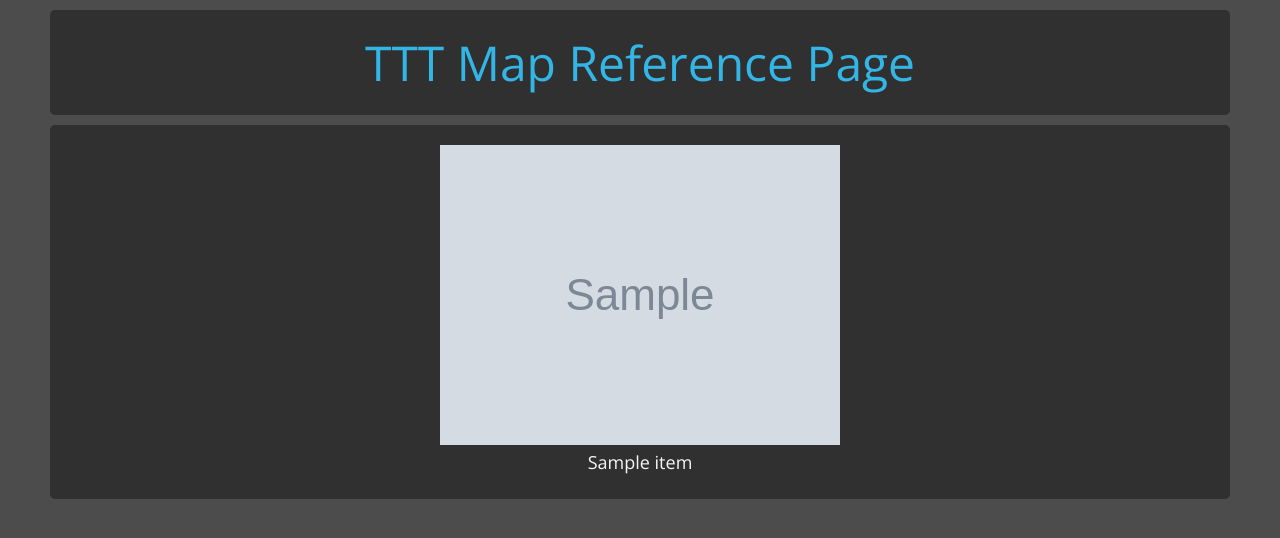
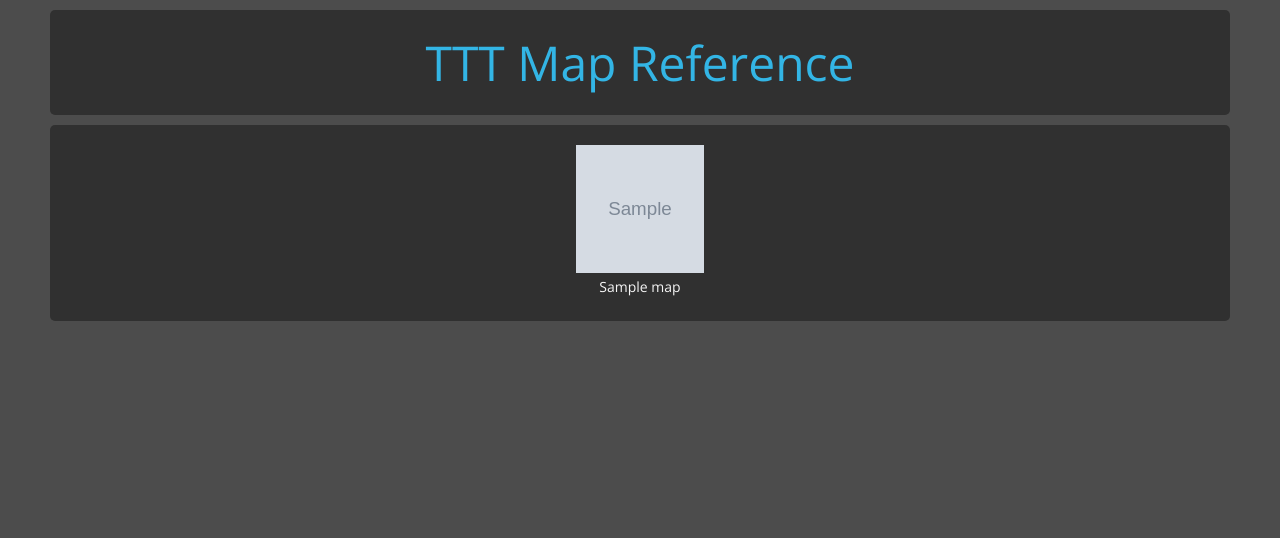
Before and after one commit to halbrd/nkl.us, a Flask app: template tttmaps/templates/index.html in a window 1280 px wide. Shown: the top 538 px of the page. Run offline with Flask 2, Linux system fonts and the light colour scheme; the template is opened without the code that fills it: most values are stand-ins (such as "Sample title", 1, 10 or a date in 2020); grey boxes marked "Sample" are stand-in pictures.

Commit message:
finish tttmaps Blueprint

```diff
--- a/requirements.txt
+++ b/requirements.txt
@@ -3,4 +3,5 @@ Flask==0.12.2
 itsdangerous==0.24
 Jinja2==2.10
 MarkupSafe==1.0
+Pillow==5.0.0
 Werkzeug==0.14.1
--- a/tttmaps/static/css/holo.css
+++ b/tttmaps/static/css/holo.css
@@ -55,17 +39,9 @@ button {
 	background: #FFFFFF;
 	color: #FFFFFF;
 }
-.textbox::selection {
-	background: #4C4C4C;
-	color: #FFFFFF;
-}
-.textbox::-moz-selection {
-	background: #4C4C4C;
-	color: #FFFFFF;
-}
 .roundedBox {
 	color: #F5F5F5;
-	font-size: 18px;
+	font-size: 14px;
 	text-align: center;
 	border-radius: 5px;
 	background-color: #303030;
@@ -105,4 +69,38 @@ hr {
 .flexGridItem {
 	margin: 5px 5px 10px 5px;
 	text-align: center;
+	width: 140px;
+	word-wrap: break-word;
 }
+.flexGridIcon {
+	width: 128px;
+	height: 128px;
+}
+.modal {
+	display: none;
+	position: fixed;
+	z-index: 2;
+	overflow: auto;
+	max-width: 80%;
+	max-height: 90%;
+	margin: auto;
+	top: 5%;
+	left: 10%;
+	background: #202020;
+	border-radius: 5px;
+	padding: 15px;
+}
+.screenshot {
+	width: 100%;
+}
+.screenshotCount {
+	background: #ffffff44;
+	color: $ffffffaa;
+	border-radius: 3px;
+	position: absolute;
+	top: 4px;
+	right: 10px;
+	z-index: 1;
+	padding-left: 2px;
+	padding-right: 2px;
+}
--- a/tttmaps/templates/index.html
+++ b/tttmaps/templates/index.html
@@ -1,19 +1,39 @@
 <!DOCTYPE html>
 <html>
 	<head>
-		<title>TTT Maps</title>
+		<title>TTT Map Reference</title>
 		<link rel="stylesheet" href="{{ url_for('tttmaps.static', filename='css/holo.css') }}">
+		<link rel="shortcut icon" href="{{ url_for('tttmaps.static', filename='favicon.ico') }}">
 		<link href="https://fonts.googleapis.com/css?family=Open+Sans:300,400" rel="stylesheet" type="text/css">
+		<script type="text/javascript">
+			function showScreenshots(screenshotUrls) {
+				if (screenshotUrls.length > 0) {
+					var modal = document.getElementById('screenshotModal');
+					modal.style.display = 'block';
+					modal.innerHTML = screenshotUrls.map(url => '<img class="screenshot" src="' + url + '" />').join('<br>');
+				}
+			}
+
+			function hideScreenshots() {
+				for (modal of document.getElementsByClassName('modal')) {
+					modal.style.display = 'none';
+				}
+			}
+		</script>
 	</head>
 	<body>
+		<div id="screenshotModal" class="modal" onClick="hideScreenshots()"></div>
 		<div id="main">
-			<div class="roundedTitleBox">TTT Map Reference Page</div>
+			<div class="roundedTitleBox">TTT Map Reference</div>
 			<div class="roundedBox">
 				<div class="flexGrid">
-					{% for item in data %}
-						<div class="flexGridItem">
-							<img src="{{ item['thumbnail'] }}" /><br>
-							{{ item['name'] }}
+					{% for map in data %}
+						<div class="flexGridItem" onClick="showScreenshots({{ map['screenshots'] }})">
+							<div style="position: relative;">
+								<img src="{{ map['thumbnail'] }}" class="flexGridIcon" />
+								<div class="screenshotCount" {% if map['screenshots']|length < 2 %} style="display: none;" {% endif %} >{{ map['screenshots']|length }}</div>
+							</div>
+							<span>{{ map['name'] }}</span>
 						</div>
 					{% endfor %}
 				</div>
```
Also changed, not shown: other parts of tttmaps/static/css/holo.css (+0 -28 lines), tttmaps/views.py (+27 -3 lines), tttmaps/static/favicon.ico (added), tttmaps/static/thumbnail_default.png.
